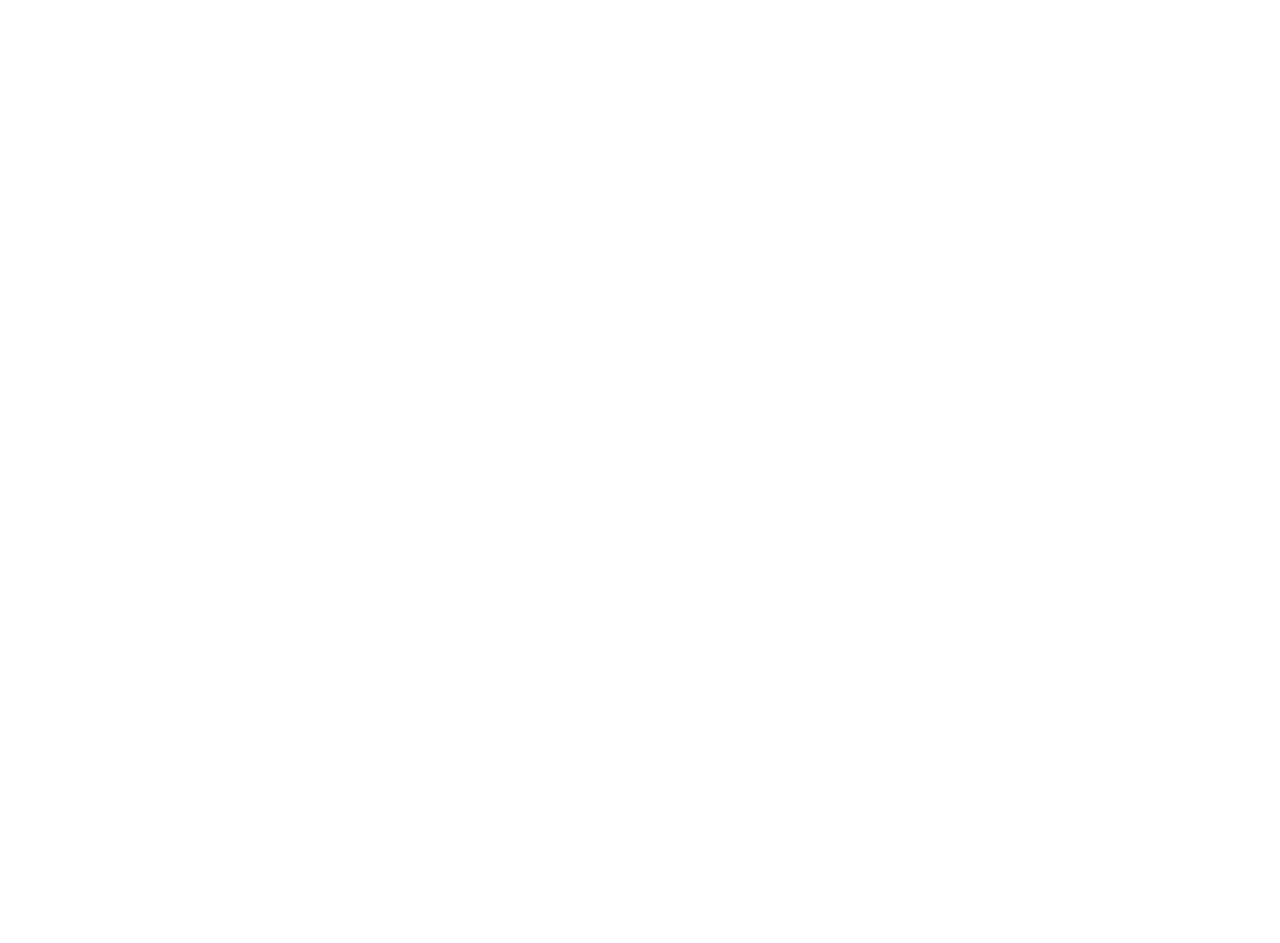
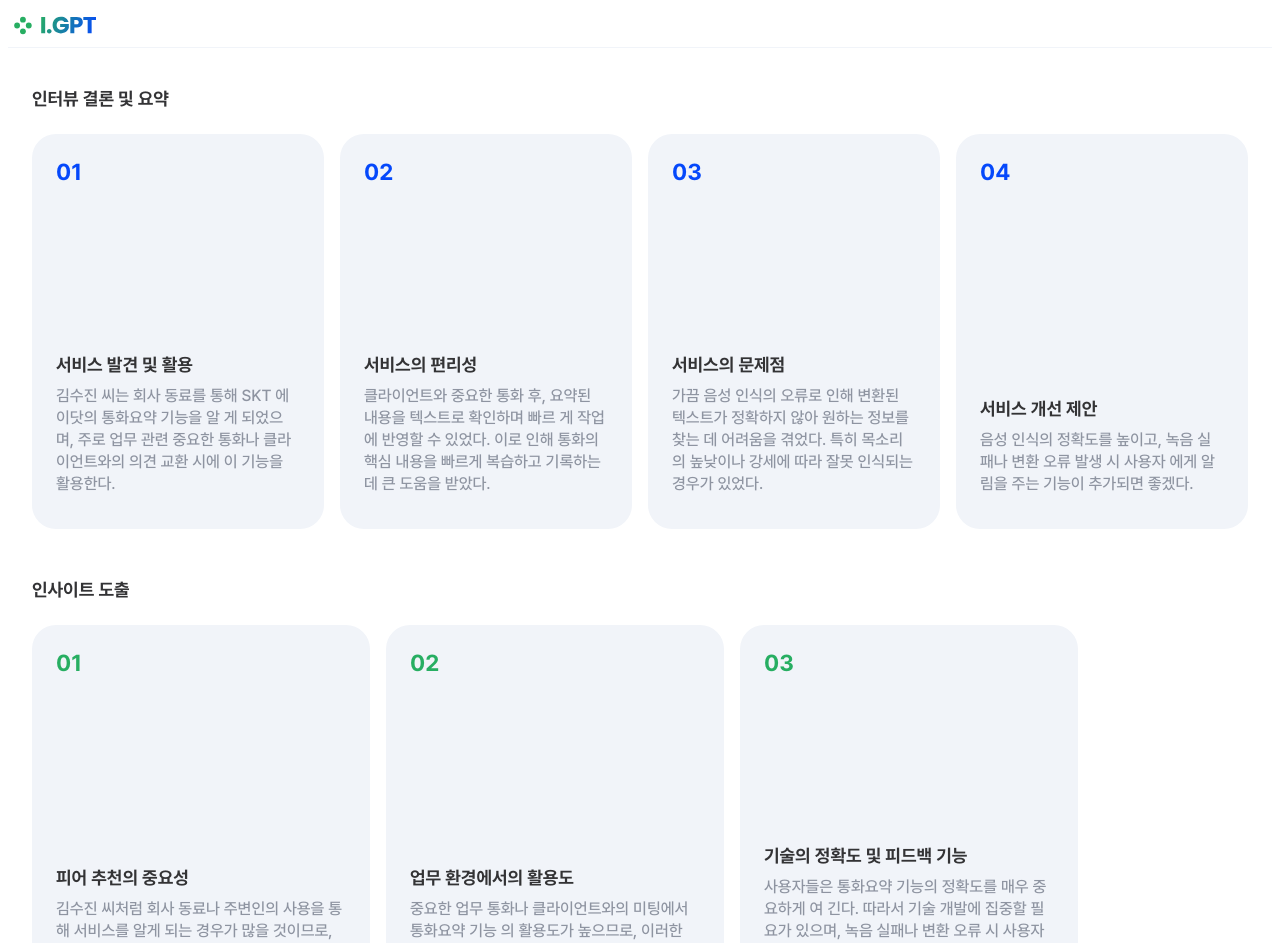
Before and after one commit to Prompt-er-Day-Winning-Team/interview_GPT_Frontend, a React (Create React App) app: page /summary/total-stats in a window 1280 px wide. Before the commit this address had no page. Shown: the top 943 px of the page. Before the commit the page ends 800 px from the top, so only its background shows below. Built offline with nearby package versions, Linux system fonts and the light colour scheme.

Commit message:
feat: total-stats

```diff
--- a/src/App.js
+++ b/src/App.js
@@ -7,6 +7,7 @@
 import QuestionList from "./pages/interviewPrepare/questionList";
 import InterviewHelper from "./pages/interviewHelper";
 import ContentSummary from "./pages/interviewSummary/contentSummary";
+import TotalStats from "./pages/interviewSummary/totalStats";
 
 function App() {
   return (
@@ -23,6 +24,7 @@
         <Route path="/helper" element={<InterviewHelper />} />
         {/* 인터뷰 내용 정리 및 인사이트 도출 */}
         <Route path="/summary/content-summary" element={<ContentSummary />} />
+        <Route path="/summary/total-stats" element={<TotalStats />} />
       </Routes>
     </BrowserRouter>
   );
--- a/src/pages/interviewSummary/contentSummary/index.js
+++ b/src/pages/interviewSummary/contentSummary/index.js
@@ -3,6 +3,7 @@
 import * as S from "./style";
 import Button from "../../../components/common/Button";
 import { message } from "antd";
+import { useNavigate } from "react-router";
 
 const ContentList = [
   {
@@ -96,7 +97,7 @@
 function ContentSummary() {
   const [isOpen, setIsOpen] = useState(false);
   const [messageApi, contextHolder] = message.useMessage();
-
+  const navigate = useNavigate();
   const success = () => {
     messageApi.open({
       type: "success",
@@ -136,6 +137,7 @@
           height={"45px"}
           backgroundColor={"#FFFFFF"}
           color={"#333335"}
+          onClick={() => navigate("/homepage")}
         />
         <Button
           text={"전체 통계내기"}
@@ -143,6 +145,7 @@
           height={"45px"}
           backgroundColor={"#333335"}
           color={"#F1F4F9"}
+          onClick={() => navigate("/summary/total-stats")}
         />
       </S.ButtonBlock>
       {isOpen ? (
--- /dev/null
+++ b/src/pages/interviewSummary/totalStats/index.js
@@ -0,0 +1,81 @@
+import React from "react";
+import Header from "../../../components/common/Header";
+import * as S from "./style";
+
+const InterviewSumList = [
+  {
+    num: "01",
+    title: "서비스 발견 및 활용",
+    text: "김수진 씨는 회사 동료를 통해 SKT 에이닷의 통화요약 기능을 알 게 되었으며, 주로 업무 관련 중요한 통화나 클라이언트와의 의견 교환 시에 이 기능을 활용한다.",
+  },
+  {
+    num: "02",
+    title: "서비스의 편리성",
+    text: "클라이언트와 중요한 통화 후, 요약된 내용을 텍스트로 확인하며 빠르 게 작업에 반영할 수 있었다. 이로 인해 통화의 핵심 내용을 빠르게 복습하고 기록하는 데 큰 도움을 받았다.",
+  },
+  {
+    num: "03",
+    title: "서비스의 문제점",
+    text: "가끔 음성 인식의 오류로 인해 변환된 텍스트가 정확하지 않아 원하는 정보를 찾는 데 어려움을 겪었다. 특히 목소리의 높낮이나 강세에 따라 잘못 인식되는 경우가 있었다.",
+  },
+  {
+    num: "04",
+    title: "서비스 개선 제안",
+    text: "음성 인식의 정확도를 높이고, 녹음 실패나 변환 오류 발생 시 사용자 에게 알림을 주는 기능이 추가되면 좋겠다.",
+  },
+];
+
+const InsightList = [
+  {
+    num: "01",
+    title: "피어 추천의 중요성",
+    text: "김수진 씨처럼 회사 동료나 주변인의 사용을 통해 서비스를 알게 되는 경우가 많을 것이므로, 이러한 피어 추천을 촉진하는 마케팅 전략이 필요하다.",
+  },
+  {
+    num: "02",
+    title: "업무 환경에서의 활용도",
+    text: "중요한 업무 통화나 클라이언트와의 미팅에서 통화요약 기능 의 활용도가 높으므로, 이러한 상황을 대상으로 한 특별한 기능 제안이나 판촉 활동을 생각해 볼 수 있다.",
+  },
+  {
+    num: "03",
+    title: "기술의 정확도 및 피드백 기능",
+    text: "사용자들은 통화요약 기능의 정확도를 매우 중요하게 여 긴다. 따라서 기술 개발에 집중할 필요가 있으며, 녹음 실패나 변환 오류 시 사용자에게 즉시 알림을 주는 기능을 개발하는 것이 중요하다.",
+  },
+];
+
+function TotalStats() {
+  return (
+    <S.Wrap>
+      <Header />
+      <S.InterviewBlock>
+        <S.Title>{"인터뷰 결론 및 요약"}</S.Title>
+        <S.InterviewCardBlock>
+          {InterviewSumList.map((sum) => (
+            <S.InterviewCard>
+              <S.CardNum type={"sum"}>{sum.num}</S.CardNum>
+              <S.CardContent>
+                <S.Title>{sum.title}</S.Title>
+                <S.CardText>{sum.text}</S.CardText>
+              </S.CardContent>
+            </S.InterviewCard>
+          ))}
+        </S.InterviewCardBlock>
+
+        <S.Title>{"인사이트 도출"}</S.Title>
+        <S.InterviewCardBlock>
+          {InsightList.map((insight) => (
+            <S.InterviewCard>
+              <S.CardNum type={"insight"}>{insight.num}</S.CardNum>
+              <S.CardContent>
+                <S.Title>{insight.title}</S.Title>
+                <S.CardText>{insight.text}</S.CardText>
+              </S.CardContent>
+            </S.InterviewCard>
+          ))}
+        </S.InterviewCardBlock>
+      </S.InterviewBlock>
+    </S.Wrap>
+  );
+}
+
+export default TotalStats;
--- /dev/null
+++ b/src/pages/interviewSummary/totalStats/style.js
@@ -0,0 +1,57 @@
+import styled from "styled-components";
+
+export const Wrap = styled.div`
+  width: 100%;
+  background-color: #ffffff;
+`;
+
+export const InterviewBlock = styled.div`
+  display: flex;
+  flex-direction: column;
+  margin: 40px 24px;
+`;
+
+export const InterviewCardBlock = styled.div`
+  display: flex;
+  gap: 16px;
+  margin-top: 25px;
+  margin-bottom: 50px;
+`;
+
+export const InterviewCard = styled.div`
+  width: 290px;
+  height: 347px;
+  background: #f1f4f9;
+  display: flex;
+  flex-direction: column;
+  border-radius: 24px;
+  padding: 24px;
+  justify-content: space-between;
+`;
+
+export const CardNum = styled.div`
+  font-size: 23px;
+  font-family: "Pretendard-Bold";
+  color: ${(props) => (props.type === "sum" ? "#0548fb" : "#27AE62")};
+`;
+
+export const Title = styled.div`
+  color: #333335;
+  font-size: 18px;
+  font-family: "Pretendard-Bold";
+  white-space: pre-line;
+  margin-bottom: 0;
+`;
+
+export const CardText = styled.div`
+  color: #8e94a1;
+  font-size: 16px;
+  font-family: "Pretendard-Medium";
+  line-height: 22px;
+  margin: 10px 0;
+`;
+
+export const CardContent = styled.div`
+  display: flex;
+  flex-direction: column;
+`;
```
